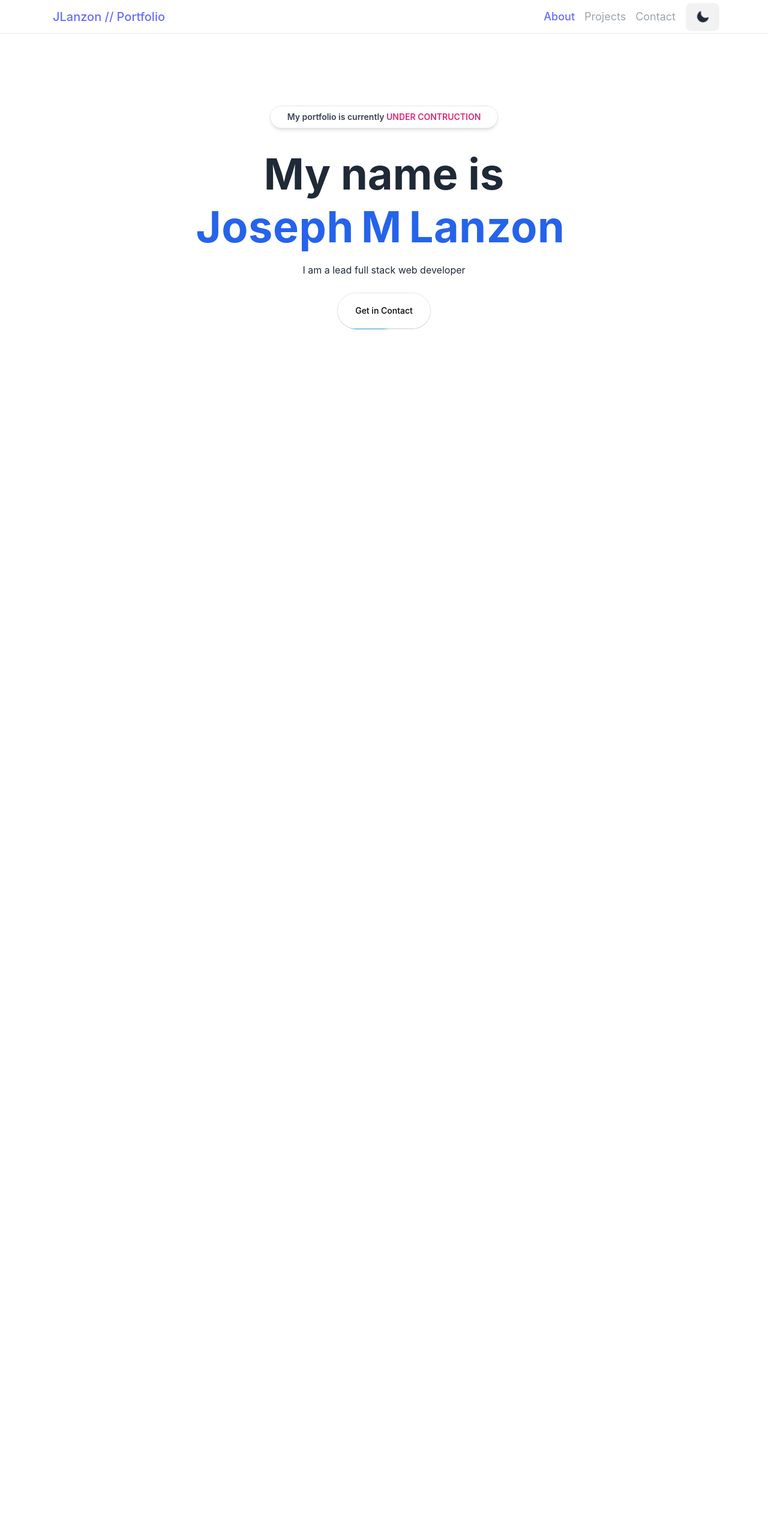
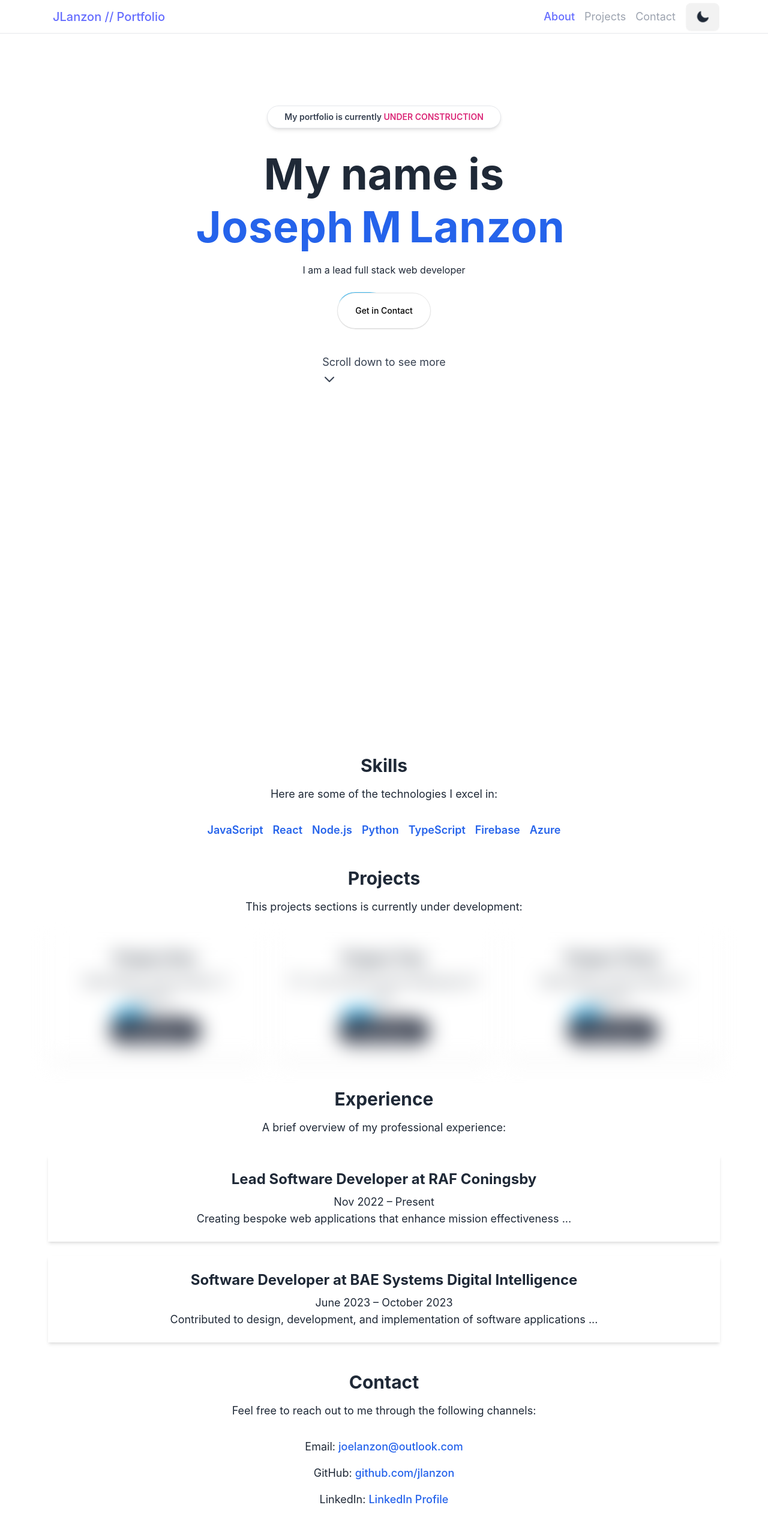
Before and after one commit to jlanzon/jlanzon_portfolio, a React (Vite) app: page / in a window 1280 px wide. Shown: the top 2544 px of the page at 60% size. Before the commit the page ends 800 px from the top, so only its background shows below. Built offline with nearby package versions, Linux system fonts and the light colour scheme.

Commit message:
Update dependencies, remove code, and add pages

```diff
--- /dev/null
+++ b/src/pages/Home.css
@@ -0,0 +1,3 @@
+.extendBOT {
+  margin-bottom: 70vh;
+}
--- a/src/pages/Home.tsx
+++ b/src/pages/Home.tsx
@@ -1,19 +1,20 @@
+import React from "react";
 import MaxWidthWrapper from "../components/MaxWidthWrapper";
 import { Button } from "../components/ui/moving-border";
 import { TextGenerateEffect } from "../components/ui/text-generate-effect";
+import "./Home.css";
 
 function Home() {
   return (
     <>
-      <div className=" w-full">
       <MaxWidthWrapper className="mb-12 mt-18 sm:mt-20 flex flex-col items-center justify-center text-center">
-          <div className="mx-auto flex max-w-fit items-center justify-center space-x-2 mb-10 mt-10 overflow-hidden rounded-full border dark:border-gray-600 border-gray-200 bg-white dark:bg-slate-600 px-7 py-2 shadow-md backdrop-blur transition-all  hover:border-gray-300 hover:bg-white/50">
+        <div className="mx-auto flex max-w-fit items-center justify-center space-x-2 mb-10 mt-10 overflow-hidden rounded-full border dark:border-gray-600 border-gray-200 bg-white dark:bg-slate-600 px-7 py-2 shadow-md backdrop-blur transition-all hover:border-gray-300 hover:bg-white/50">
           <p className="text-sm font-semibold dark:text-white text-gray-700">
             My portfolio is currently{" "}
-              <span className="text-pink-600">UNDER CONTRUCTION</span>
+            <span className="text-pink-600">UNDER CONSTRUCTION</span>
           </p>
         </div>
-          <div>
+
         <h1 className="max-w-4xl text-4xl font-bold md:text-5xl lg:text-7xl">
           My name is
         </h1>
@@ -28,6 +29,138 @@ function Home() {
         >
           Get in Contact
         </Button>
+        <div className="scroll-indicator mt-10 extendBOT flex flex-col align-middle">
+          <p className="text-lg text-gray-700 dark:text-white">
+            Scroll down to see more
+          </p>
+
+          <svg
+            className="w-6 h-6 ml-full mr-full text-gray-700 dark:text-white animate-bounce mt-2"
+            fill="none"
+            stroke="currentColor"
+            viewBox="0 0 24 24"
+            xmlns="http://www.w3.org/2000/svg"
+          >
+            <path
+              strokeLinecap="round"
+              strokeLinejoin="round"
+              strokeWidth="2"
+              d="M19 9l-7 7-7-7"
+            ></path>
+          </svg>
+        </div>
+      </MaxWidthWrapper>
+      <div className="w-full">
+        <MaxWidthWrapper className="my-12 text-center">
+          <h2 className="text-3xl font-bold mb-4">Skills</h2>
+          <p className="text-lg mb-8">
+            Here are some of the technologies I excel in:
+          </p>
+          <ul className="flex flex-wrap justify-center space-x-4">
+            <li className="text-lg font-semibold text-blue-600">JavaScript</li>
+            <li className="text-lg font-semibold text-blue-600">React</li>
+            <li className="text-lg font-semibold text-blue-600">Node.js</li>
+            <li className="text-lg font-semibold text-blue-600">Python</li>
+            <li className="text-lg font-semibold text-blue-600">TypeScript</li>
+            <li className="text-lg font-semibold text-blue-600">Firebase</li>
+            <li className="text-lg font-semibold text-blue-600">Azure</li>
+          </ul>
+        </MaxWidthWrapper>
+
+        <MaxWidthWrapper className="my-12 text-center">
+          <h2 className="text-3xl font-bold mb-4">Projects</h2>
+          <p className="text-lg mb-8">
+            This projects sections is currently under development:
+          </p>
+          <div className="grid grid-cols-1 sm:grid-cols-2 lg:grid-cols-3 gap-6 blur-lg">
+            <div className="bg-white dark:bg-slate-600 p-6 rounded-lg shadow-md">
+              <h3 className="text-2xl font-bold mb-2">Project One</h3>
+              <p className="text-lg">
+                Description of the project. It includes ...
+              </p>
+              {/* MT-4 makes the button look cool under the blur */}
+
+              <Button disabled className="mt-4">
+                View Project
+              </Button>
+            </div>
+            <div className="bg-white dark:bg-slate-600 p-6 rounded-lg shadow-md">
+              <h3 className="text-2xl font-bold mb-2">Project Two</h3>
+              <p className="text-lg">
+                OI - you should not be seeing any of this
+              </p>
+              <Button disabled className="mt-4">
+                View Project
+              </Button>
+            </div>
+            <div className="bg-white dark:bg-slate-600 p-6 rounded-lg shadow-md">
+              <h3 className="text-2xl font-bold mb-2">Project Three</h3>
+              <p className="text-lg">
+                Description of the project. It includes ...
+              </p>
+              <Button disabled className="mt-4">
+                View Project
+              </Button>
+            </div>
+          </div>
+        </MaxWidthWrapper>
+
+        <MaxWidthWrapper className="my-12 text-center">
+          <h2 className="text-3xl font-bold mb-4">Experience</h2>
+          <p className="text-lg mb-8">
+            A brief overview of my professional experience:
+          </p>
+          <div className="grid grid-cols-1 gap-6">
+            <div className="bg-white dark:bg-slate-600 p-6 rounded-lg shadow-md">
+              <h3 className="text-2xl font-bold mb-2">
+                Lead Software Developer at RAF Coningsby
+              </h3>
+              <p className="text-lg">Nov 2022 – Present</p>
+              <p className="text-lg">
+                Creating bespoke web applications that enhance mission
+                effectiveness ...
+              </p>
+            </div>
+            <div className="bg-white dark:bg-slate-600 p-6 rounded-lg shadow-md">
+              <h3 className="text-2xl font-bold mb-2">
+                Software Developer at BAE Systems Digital Intelligence
+              </h3>
+              <p className="text-lg">June 2023 – October 2023</p>
+              <p className="text-lg">
+                Contributed to design, development, and implementation of
+                software applications ...
+              </p>
+            </div>
+          </div>
+        </MaxWidthWrapper>
+
+        <MaxWidthWrapper className="my-12 text-center">
+          <h2 className="text-3xl font-bold mb-4">Contact</h2>
+          <p className="text-lg mb-8">
+            Feel free to reach out to me through the following channels:
+          </p>
+          <div className="flex flex-col items-center space-y-4">
+            <p className="text-lg">
+              Email:{" "}
+              <a href="mailto:joelanzon@outlook.com" className="text-blue-600">
+                joelanzon@outlook.com
+              </a>
+            </p>
+            <p className="text-lg">
+              GitHub:{" "}
+              <a href="https://github.com/jlanzon" className="text-blue-600">
+                github.com/jlanzon
+              </a>
+            </p>
+            <p className="text-lg">
+              LinkedIn:{" "}
+              <a
+                href="https://www.linkedin.com/in/joseph-lanzon-541851138/"
+                className="text-blue-600"
+              >
+                LinkedIn Profile
+              </a>
+            </p>
           </div>
         </MaxWidthWrapper>
       </div>
```
Lines whose indentation alone changed are shown as unchanged.
